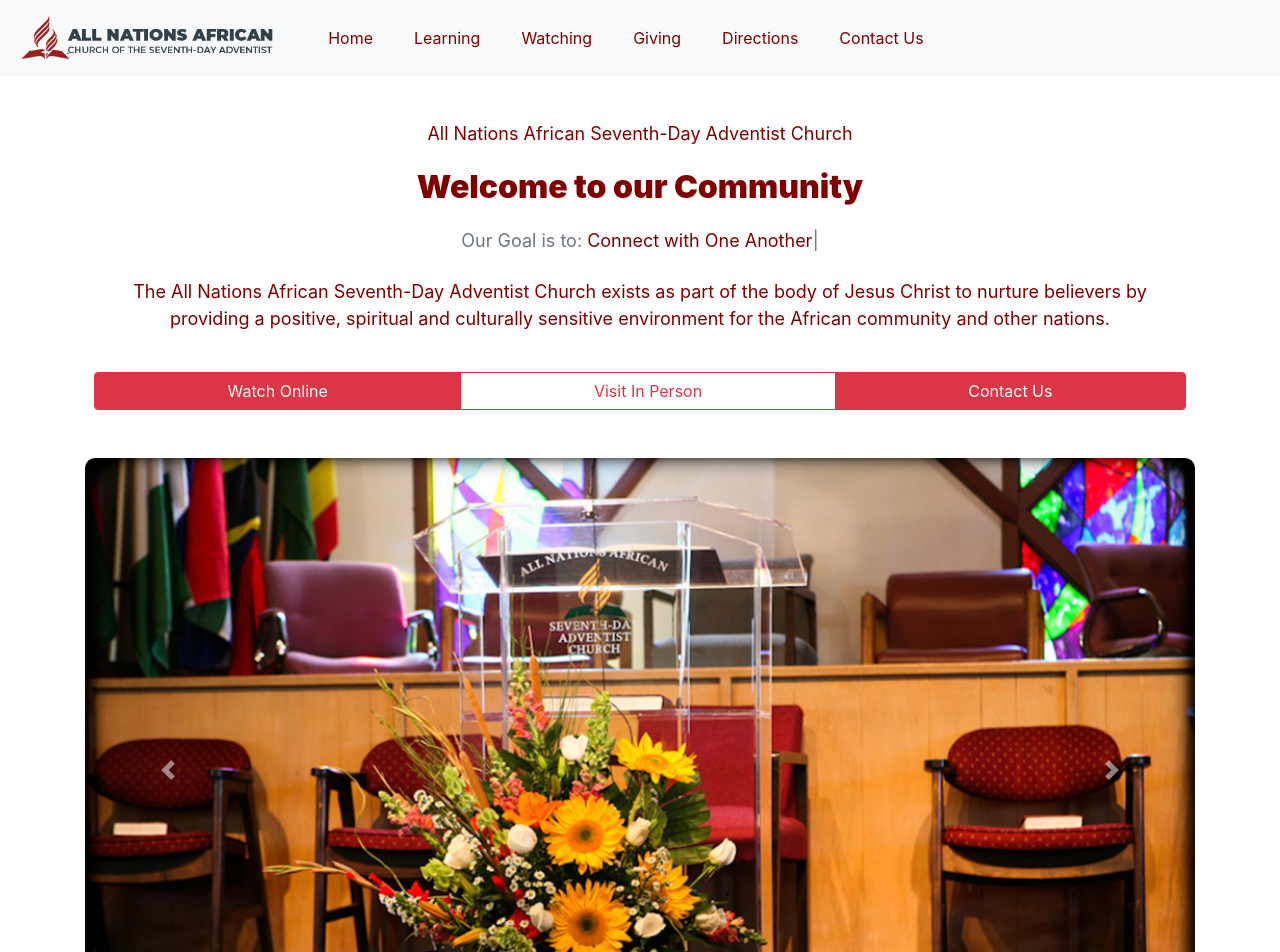
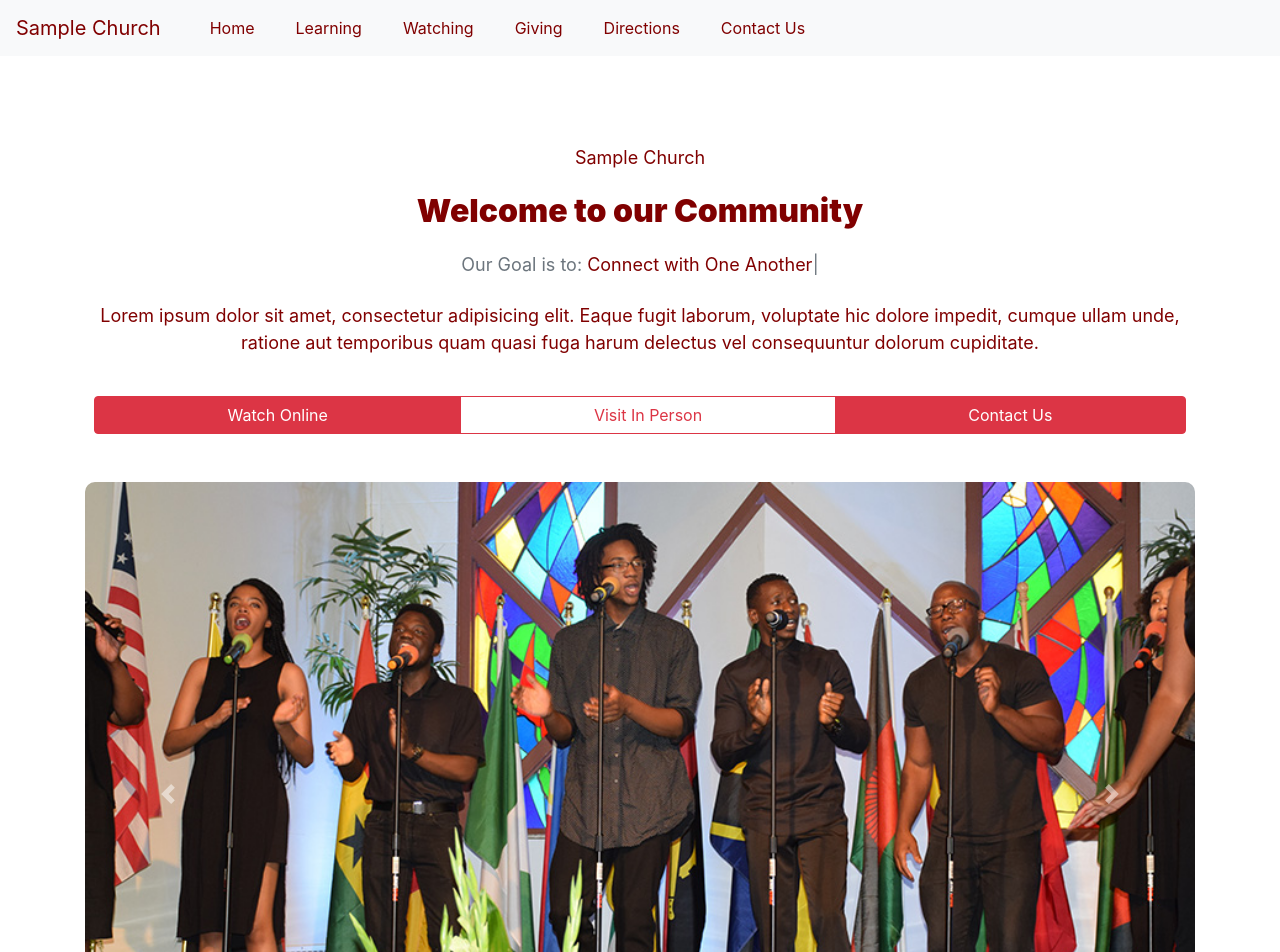
Before and after one commit to VNgwazini/Church-App, a React (Create React App) app: page / in a window 1280 px wide. Shown: the top 952 px of the page. Built offline with nearby package versions, Linux system fonts and the light colour scheme; some icons are missing.

Commit message:
Removed old ppi to make site more general and not conflict with new version of app.

```diff
--- a/public/index.html
+++ b/public/index.html
@@ -25,8 +25,8 @@
       work correctly both with client-side routing and a non-root public URL.
       Learn how to configure a non-root public URL by running `npm run build`.
     -->
-  <title>All Nations African Church | Your Community Church</title>
-  <description>The All Nations African Seventh-Day Adventist Church Website.</description>
+  <title> Sample Church Website</title>
+  <description>Lorem ipsum dolor sit, amet consectetur adipisicing elit. A earum consectetur nam veritatis excepturi. Nam, voluptas culpa optio, rerum facere placeat molestiae odit libero ut quisquam nisi tempora, cupiditate sequi!.</description>
 </head>
 
 <body>
--- a/src/components/contactUs/ContactUs.jsx
+++ b/src/components/contactUs/ContactUs.jsx
@@ -28,7 +28,7 @@ const ContactUs = () => {
         <Row>
           <Col className="">
             <p className="text-center pt-4">
-              All Nations African Seventh-Day Adventist Church
+              Sample Church
             </p>
           </Col>
         </Row>
@@ -50,7 +50,7 @@ const ContactUs = () => {
                 <Card.Body className="d-flex align-items-center text-center">
                   <Form action="https://formsubmit.co/vusumuzi.ngwazini@gmail.com" method="POST">
                     <p className="text-center pt-4">
-                      Welcome! We're so glad you're interested in worshiping with us. Help us get to know you by filling out this card so we can reach out to you. We hope you have a blessed day!
+                      Lorem, ipsum dolor sit amet consectetur adipisicing elit. Ad quis sapiente neque commodi perferendis veritatis eos quia omnis, voluptates placeat quod ducimus beatae eveniet quo natus deserunt nesciunt adipisci aspernatur!
                     </p>
                     <Form.Group className="mb-3" controlId="formBasicPassword">
                       <Form.Label>Name</Form.Label>
--- a/src/components/footer/Footer.jsx
+++ b/src/components/footer/Footer.jsx
@@ -9,7 +9,7 @@ const Footer = () => {
   return (
     <Container className="welcome py-4 content-container" id="welcome" fluid="true">
       <div className="footer d-flex align-items-center justify-content-between pl-1 pr-2 py-4">
-        <span className="d-flex justify-content-start">All Nations African SDA Church © 2025 </span>
+        <span className="d-flex justify-content-start">Sample Church Website Copyright © 2026 </span>
         <span className="d-flex justify-content-between">
           <a target="_blank" href="https://ssnet.org/lessons/mobile.html" rel="noreferrer"><MenuBook className="mx-1" /></a>
           <a target="_blank" href="https://www.youtube.com/channel/UC5jYWyaWW3b0r7MUrK1WVxw/featured" rel="noreferrer"><YouTube className="mx-1" /></a>
--- a/src/components/home/Home.jsx
+++ b/src/components/home/Home.jsx
@@ -37,7 +37,7 @@ export default function Home() {
         <Row>
           <Col className="">
             <p className="text-center pt-4">
-              All Nations African Seventh-Day Adventist Church
+              Sample Church
             </p>
           </Col>
         </Row>
@@ -58,7 +58,7 @@ export default function Home() {
         <Row>
           <Col className="">
             <p className="text-center pt-2 px-2">
-              The All Nations African Seventh-Day Adventist Church exists as part of the body of Jesus Christ to nurture believers by providing a positive, spiritual and culturally sensitive environment for the African community and other nations.
+              Lorem ipsum dolor sit amet, consectetur adipisicing elit. Eaque fugit laborum, voluptate hic dolore impedit, cumque ullam unde, ratione aut temporibus quam quasi fuga harum delectus vel consequuntur dolorum cupiditate.
             </p>
           </Col>
         </Row>
@@ -88,16 +88,6 @@ export default function Home() {
                 <img
                   src="assets/Church_hero.jpg"
                   alt="Church Hero"
-                  style={{
-                    objectFit: "cover",
-                    borderRadius: "10px",
-                  }}
-                />
-              </Carousel.Item>
-              <Carousel.Item>
-                <img
-                  src="assets/Church_podium.jpg"
-                  alt="Church Podium"
                   style={{
                     objectFit: "cover",
                     borderRadius: "10px",
--- a/src/components/latestMessage/LatestMessage.jsx
+++ b/src/components/latestMessage/LatestMessage.jsx
@@ -18,7 +18,7 @@ export default function Joinus() {
             <Col className="map d-flex justify-content-center align-items-center py-4" >
               <Card className="card-size flex-grow-1">
                 <Card.Title className="text-center py-2">Latest Message</Card.Title>
-                <Card.Text className="text-center py-2">Join us for our weekly online service every Saturday at 11:00 AM PST.</Card.Text>
+                <Card.Text className="text-center py-2">Lorem ipsum, dolor sit amet consectetur adipisicing elit.</Card.Text>
                 <Card.Body className="text-center">
                   <div className="videoWrapper">
                     <iframe
--- a/src/components/map/Map.jsx
+++ b/src/components/map/Map.jsx
@@ -43,6 +43,7 @@ import {
                     width="560"
                     height="315"
                     src="https://www.google.com/maps/embed?pb=!1m18!1m12!1m3!1d3302.2891942427573!2d-117.23943998474658!3d34.1389426805825!2m3!1f0!2f0!3f0!3m2!1i1024!2i768!4f13.1!3m3!1m2!1s0x80c3548d2b919c47%3A0xec5e3d50f1fb38dd!2sAll%20Nations%20African%20SDA%20Church!5e0!3m2!1sen!2sus!4v1641687150450!5m2!1sen!2sus"
+                 // src="https://www.google.com/maps/embed?pb=!1m26!1m12!1m3!1d1659334.0400267695!2d-120.84056072178565!3d35.67978929596249!2m3!1f0!2f0!3f0!3m2!1i1024!2i768!4f13.1!4m11!3e6!4m3!3m2!1d33.956976499999996!2d-116.9514585!4m5!1s0x808fba02425dad8f%3A0x6c296c66619367e0!2sGoogleplex%2C%201600%20Amphitheatre%20Pkwy%2C%20Mountain%20View%2C%20CA%2094043!3m2!1d37.4220541!2d-122.08532419999999!5e0!3m2!1sen!2sus!4v1774940281404!5m2!1sen!2sus"
                     frameBorder="0"
                     title="Google Maps embed"
                     className=""
@@ -52,7 +53,7 @@ import {
                   </iframe>
                   <br></br>
                   <Card.Text>
-                    2282 Pumalo St, San Bernardino, CA 92404
+                    Lorem ipsum dolor sit, amet consectetur adipisicing elit.
                   </Card.Text>
                   <a href="https://goo.gl/maps/9moeHe6fZFbXKZTF8" target="_blank" rel="noreferrer">
                     <p className="directions d-flex justify-content-center">
--- a/src/components/signature/Signature.jsx
+++ b/src/components/signature/Signature.jsx
@@ -15,8 +15,8 @@ export default function Signature() {
         <Row>
           <Col>
             <p className="signature text-center">
-              <a href="https://vusa.io/" target="_blank" rel="noreferrer">
-                Built by Vusumuzi Ngwazini | vusa.io
+              <a href="https://vusacodes.com/" target="_blank" rel="noreferrer">
+                Built by Vusa Codes LLC
               </a>
             </p>
           </Col>
--- a/src/components/topbar/Topbar.jsx
+++ b/src/components/topbar/Topbar.jsx
@@ -15,13 +15,8 @@ const Topbar = () => {
   return (
     <Container className="topbar pb-4 content-container" id="topbar" fluid="true">
       <Navbar collapseOnSelect expand="lg" bg="light" variant="light" fixed="top" id="navbar">
-        <Navbar.Brand href="/">
-          <img
-            src="assets/Anasda_logo.png"
-            alt=""
-            height="50"
-            className="d-inline-block align-top"
-          />
+        <Navbar.Brand href="/" style={{color: "maroon"}}>
+        Sample Church
         </Navbar.Brand>
         <Navbar.Toggle aria-controls="responsive-navbar-nav" />
         <Navbar.Collapse id="responsive-navbar-nav">
--- a/src/components/watching/Watching.jsx
+++ b/src/components/watching/Watching.jsx
@@ -18,14 +18,14 @@ const Watching = () => {
         <Row>
           <Col className="">
             <p className="text-center">
-              All Nations African Seventh-Day Adventist Church
+              Sample Church
             </p>
           </Col>
         </Row>
         <Row>
           <Col className="">
             <p className="home-title text-center">
-              Welcome to our Community
+              Lorem ipsum dolor sit amet consectetur adipisicing elit.
             </p>
           </Col>
         </Row>
--- a/src/components/welcome/Welcome.jsx
+++ b/src/components/welcome/Welcome.jsx
@@ -33,13 +33,13 @@ export default function Welcome() {
       <Row>
         <Col className="d-flex justify-content-center align-items-center">
           <Card className="card-size">
-            <Card.Title className="text-center px-2">Welcome to All Nations African Seventh-Day Adventist Church</Card.Title>
+            <Card.Title className="text-center px-2">Lorem ipsum dolor sit amet consectetur adipisicing elit. Ex inventore eum sed, quo error aliquam ullam, odio ea velit tenetur eos, ipsam consequatur autem iusto quae! Neque accusamus molestiae dignissimos!</Card.Title>
             <Card.Subtitle className="text-center text-muted">
               Our Goal is to: <span className="typing" ref={textRef}></span>
             </Card.Subtitle>
             <Card.Body className="text-center">
               <Card.Text>
-              The All Nations African Seventh-Day Adventist Church exists as part of the body of Jesus Christ to nurture believers by providing a positive, spiritual and culturally sensitive environment for the African community and other nations.
+              Lorem ipsum dolor sit, amet consectetur adipisicing elit. Ut molestias fugiat, vero pariatur consectetur corporis voluptas. Voluptas error reprehenderit ut magni facere. Inventore magnam facere perferendis voluptas excepturi quidem neque.
               </Card.Text>
             </Card.Body>
           </Card>
```
Also changed, not shown: src/components/slideshow/Slideshow.jsx (+1 -12 lines).
